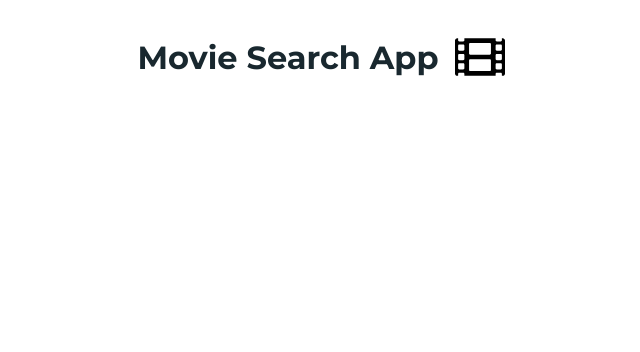
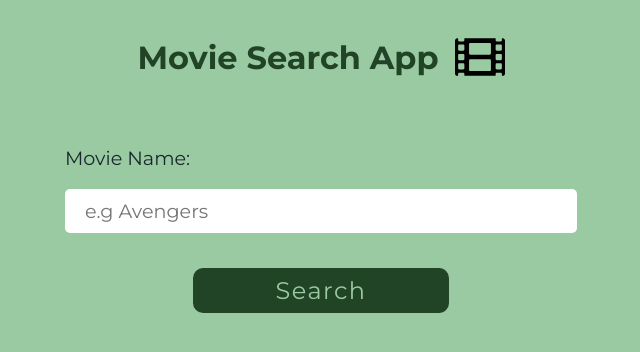
Before and after one commit to ravindra-23/movie-search-react, a React (Create React App) app: page / in a window 1280 px wide. Shown: the top 352 px of the page, without its empty margins (319-959 px from the left). Built offline with nearby package versions, Linux system fonts and the light colour scheme.

Commit message:
added input section and styles

```diff
--- a/src/App.css
+++ b/src/App.css
@@ -8,6 +8,8 @@
 
 body {
     font-family: 'Montserrat', sans-serif;
+    background: #9acaa1;
+    color: #2a2a2a;
 }
 
 .container {
@@ -23,15 +25,67 @@ body {
     display: flex;
     justify-content: center;
     align-items: center;
+    margin-bottom: 2rem;
 }
 
 .title {
     font-size: 2rem;
-    color: #19282F;
     margin-right: 1rem;
+    color: #214326;
 }
 
 .movie-icon {
     width: 50px;
     height: 50px;
 }
+
+/* Input Section */
+
+.input-section {
+    width: 40%;
+    margin: 0 auto;
+}
+
+form {
+    display: flex;
+    flex-direction: column;
+}
+
+form :not(:last-child) {
+    margin-bottom: 1.2rem;
+}
+
+label {
+    font-size: 1.2rem;
+    color: #19282F;
+}
+
+.search-input {
+    font-size: 1.2rem;
+    padding: 10px 20px;
+    border-radius: 5px;
+    border: none;
+    font-family: 'Montserrat', sans-serif;
+}
+
+.search-btn {
+    font-family: 'Montserrat', sans-serif;
+    width: 50%;
+    align-self: center;
+    font-size: 1.5rem;
+    padding: 8px 5px;
+    border-radius: 10px;
+    border: none;
+    margin-top: 1rem;
+    cursor: pointer;
+    background: #214326;
+    color: #9acaa1;
+    letter-spacing: 1.5px;
+}
+
+.search-btn:hover,
+.search-btn:focus {
+    background: #fff;
+    color: #2a2a2a;
+    transition: background 250ms;
+}
--- a/src/App.js
+++ b/src/App.js
@@ -1,10 +1,12 @@
 import React from 'react'
 import Header from './components/Header'
+import SearchInput from './components/SearchInput'
 
 const App = () => {
   return (
     <div className='container'>
         <Header />
+        <SearchInput />
     </div>
   )
 }
--- /dev/null
+++ b/src/components/SearchInput.js
@@ -0,0 +1,19 @@
+import React, {useState} from 'react'
+
+const SearchInput = () => {
+    const [query, setQuery] = useState('')
+    console.log(query)
+  return (
+    <main>
+        <div className='input-section'>
+            <form>
+                <label className='input-lable' htmlFor='search'>Movie Name:</label>
+                <input className='search-input' type='text' placeholder='e.g Avengers' value={query} onChange={(e) => setQuery(e.target.value)}/>
+                <button className='search-btn' type='submit'>Search</button>
+            </form>
+         </div>
+    </main>
+  )
+}
+
+export default SearchInput
```
